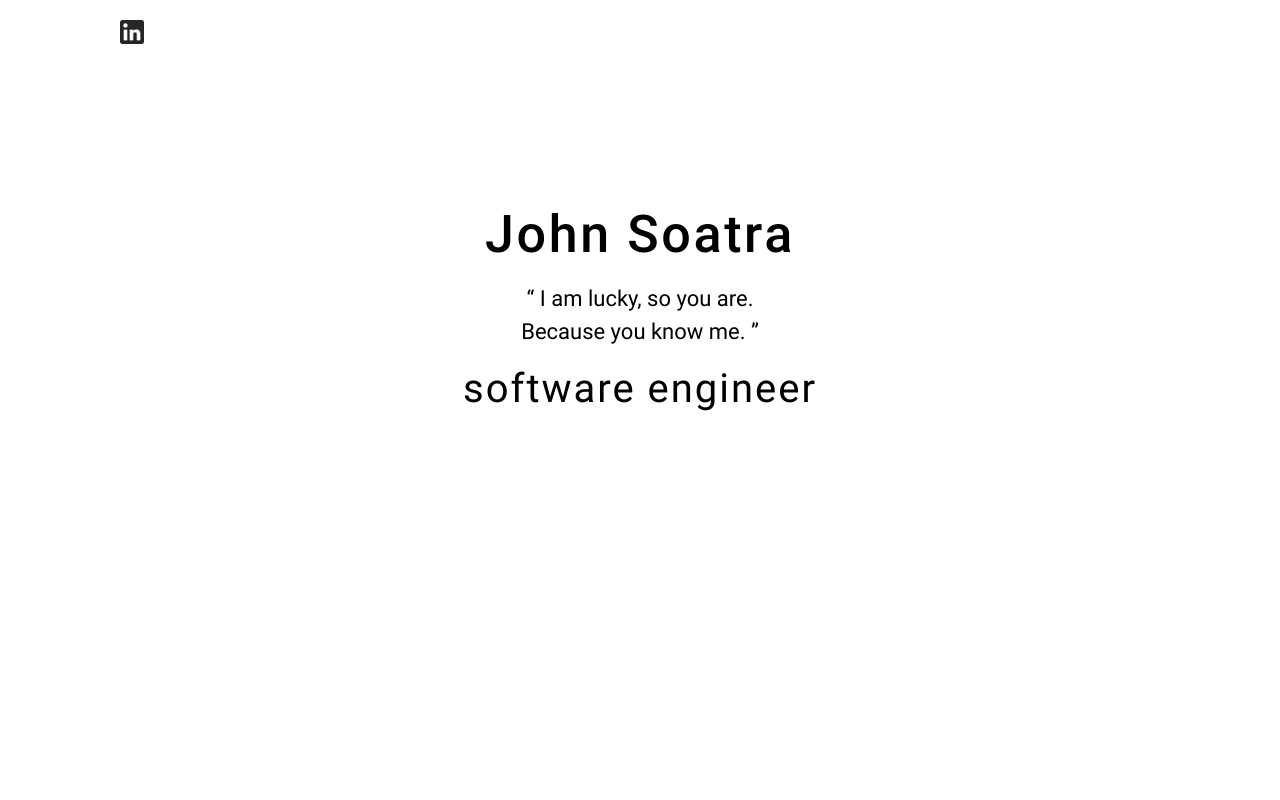
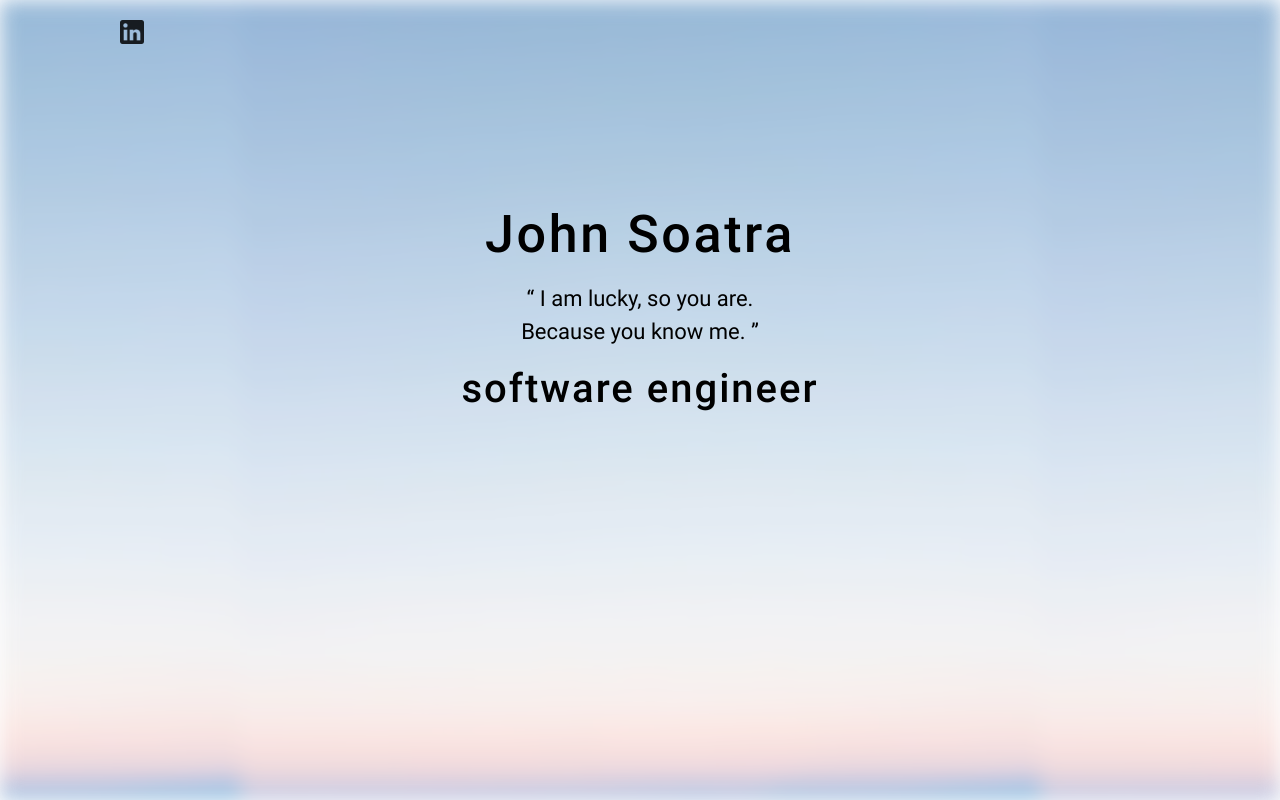
Before and after one commit to JohnSoatra/portfolio, a Next.js app: page / in a window 1280 px wide. Built offline with nearby package versions, Linux system fonts and the light colour scheme.

Commit message:
change bg

```diff
--- a/app/page.tsx
+++ b/app/page.tsx
@@ -9,6 +9,7 @@ const Home = () => {
     return (
         <div className="w-full min-h-screen flex flex-col items-center overflow-hidden">
             <div className="w-full min-h-full max-w-[1080px] relative flex-1 flex flex-col justify-center items-center pb-[190px]">
+                <div className="background fixed top-0 left-0 w-full h-full opacity-80 blur-[10px]" />
                 <Airplane />
                 <div className="z-10 flex flex-col justify-center items-center gap-y-[10px] rounded-full aspect-square p-[40px]">
                     {/* <Hero /> */}
@@ -19,7 +20,7 @@ const Home = () => {
                     <Desc />
                     <div className="flex flex-col items-center text-center text-[22px] md:text-[30px] xl:text-[40px]">
                         {/* <h1 className="tracking-wider font-medium">John Soatra</h1> */}
-                        <h2 className="tracking-wider ">software engineer</h2>
+                        <h2 className="tracking-wider font-medium">software engineer</h2>
                     </div>
                     <Link href="https://www.linkedin.com/in/soatra/" className="w-[24px] h-[24px] absolute top-5 left-5 opacity-85" target="_blank">
                         <Image src='/icons/linkedin.png' width={24} height={24} alt="linkedin" />
--- a/assets/styles/animation.scss
+++ b/assets/styles/animation.scss
@@ -1,5 +1,5 @@
 .animate {
-  opacity: 10%;
+  opacity: 90%;
   position: absolute;
   animation: 8000ms;
   animation-timing-function: linear;
@@ -22,7 +22,7 @@
     transform: rotate(-30deg) translate(0%, 0%);
   }
   49% {
-    opacity: 7.5%;
+    opacity: 80%;
   }
   100% {
     top: 0%;
@@ -39,7 +39,7 @@
     transform: rotate(-30deg) translate(100%, -100%) scaleX(-1) scale(60%);
   }
   49% {
-    opacity: 7.5%;
+    opacity: 80%;
   }
   100% {
     top: 100%;
--- a/assets/styles/component.scss
+++ b/assets/styles/component.scss
@@ -68,3 +68,10 @@
     border-bottom-right-radius: 60% 100%;
   }
 }
+
+.background {
+  background-image: url("/imgs/sky-8.jpeg");
+  background-size: auto 100%;
+  background-position: center 90%;
+  background-repeat: repeat;
+}
```
Also changed, not shown: assets/styles/reset.scss (+14 -11 lines).
